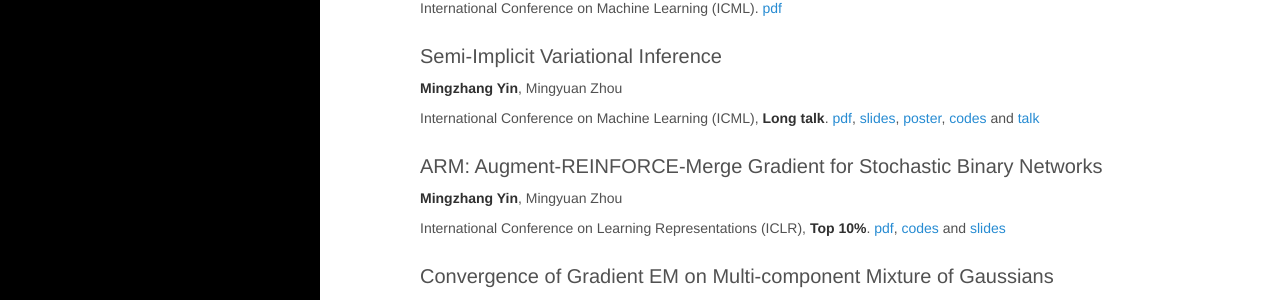
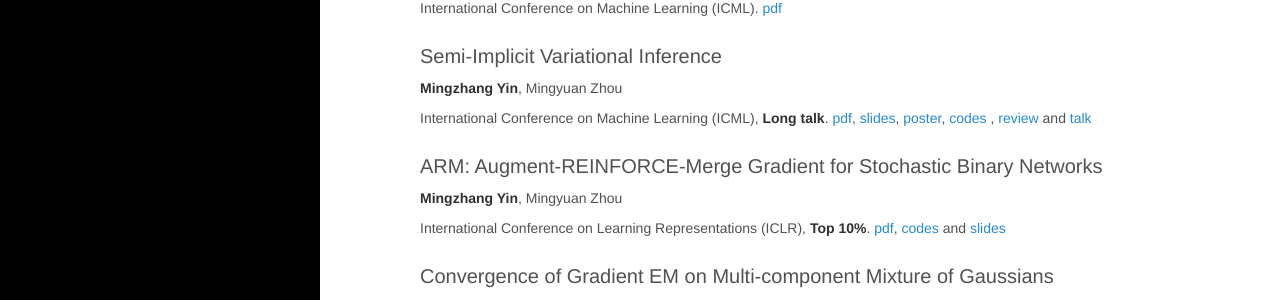
Before and after one commit to mingzhang-yin/mingzhang-yin.github.io, a Jekyll site: the page built from publications.md, in a window 1280 px wide and 1295 px high. Shown: the part 532-832 px from the top of the window. Built offline with Jekyll 4.4.1, drawn with Linux system fonts in a browser that asks for light colours; nearby versions of some CDN libraries.

Commit message:
Update publications.md

```diff
--- a/publications.md
+++ b/publications.md
@@ -23,9 +23,10 @@
 International Conference on Machine Learning (ICML).  [pdf](https://arxiv.org/abs/1905.01413)
 
 
+
 Semi-Implicit Variational Inference
 <br> <span style="font-size:14px"> **Mingzhang Yin**, Mingyuan Zhou  <br>
-International Conference on Machine Learning (ICML), **Long talk**.  [pdf](http://proceedings.mlr.press/v80/yin18b/yin18b.pdf), <a href="https://github.com/mingzhang-yin/mingzhang-yin.github.io/blob/master/assets/pdfs/SIVI_ICML.pdf" target="_blank">slides</a>, <a href="https://github.com/mingzhang-yin/mingzhang-yin.github.io/blob/master/assets/pdfs/SIVI_poster.pdf" target="_blank">poster</a>, <a href="https://github.com/mingzhang-yin/SIVI" target="_blank">codes </a> and <a href="https://vimeo.com/294655456" target="_blank"> talk </a>
+International Conference on Machine Learning (ICML), **Long talk**.  [pdf](http://proceedings.mlr.press/v80/yin18b/yin18b.pdf), <a href="https://github.com/mingzhang-yin/mingzhang-yin.github.io/blob/master/assets/pdfs/SIVI_ICML.pdf" target="_blank">slides</a>, <a href="https://github.com/mingzhang-yin/mingzhang-yin.github.io/blob/master/assets/pdfs/SIVI_poster.pdf" target="_blank">poster</a>, <a href="https://github.com/mingzhang-yin/SIVI" target="_blank">codes </a>, <a href="https://github.com/mingzhang-yin/mingzhang-yin.github.io/blob/master/assets/pdfs/sivi_review.txt" target="_blank"> review </a> and <a href="https://vimeo.com/294655456" target="_blank"> talk </a>
  </span>
 
 
```
